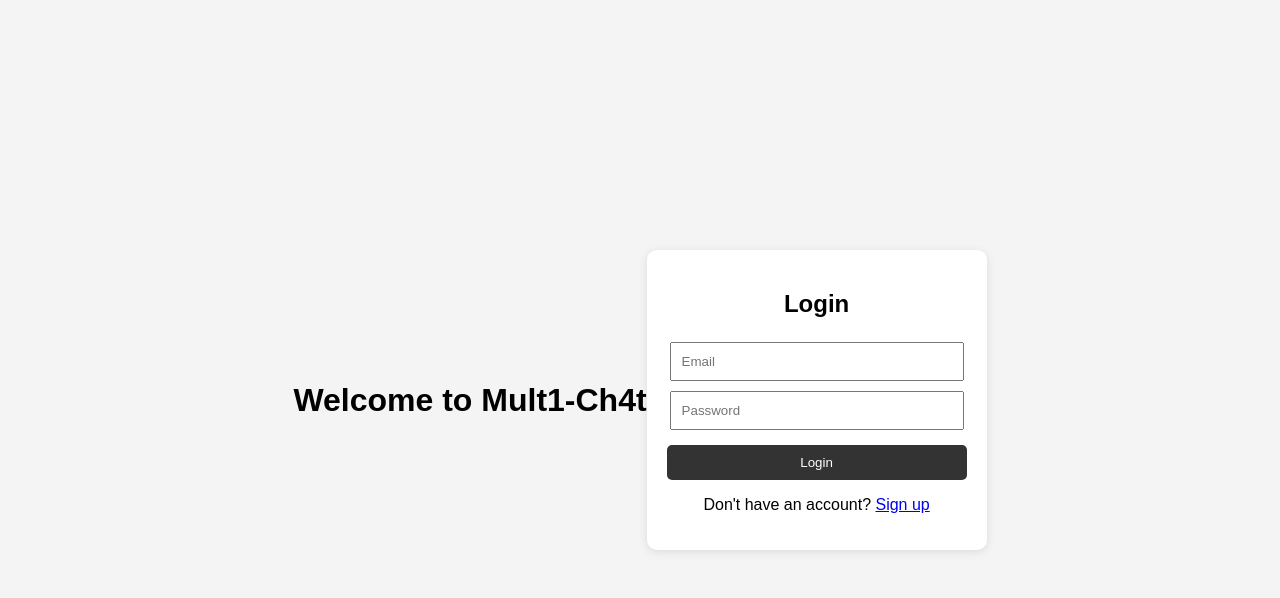
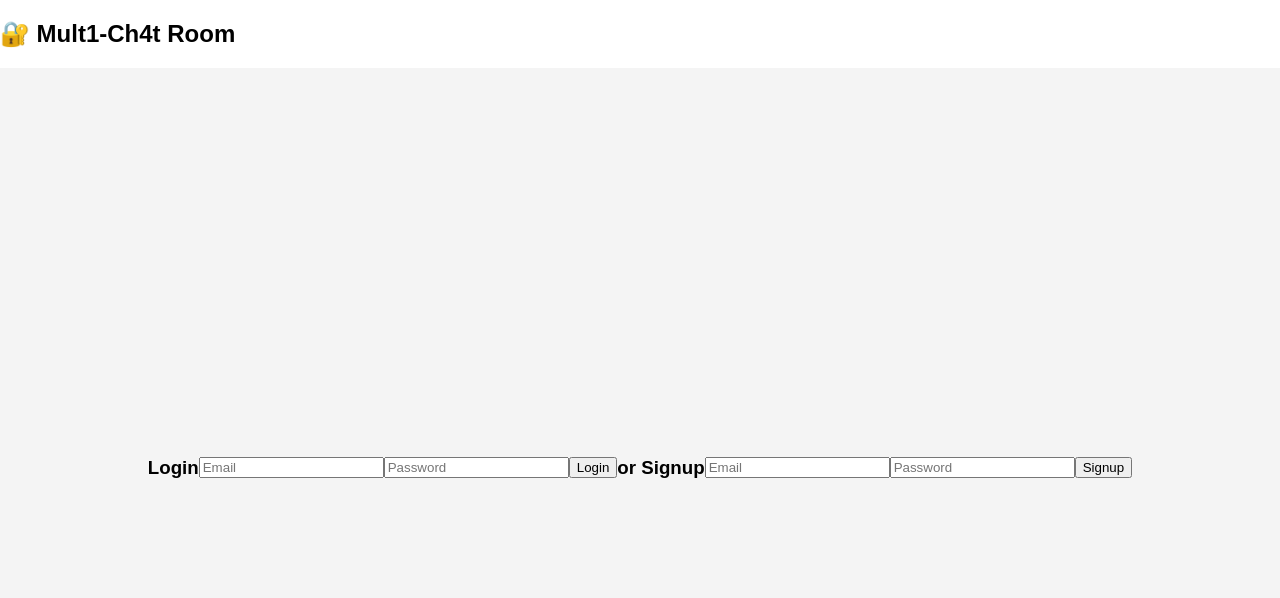
Before and after one commit to Landing749/Mult1-Ch4t, a plain HTML site: page index.html in a window 1280 px wide. Drawn offline with Linux system fonts and the light colour scheme; no server answers.

Commit message:
Update index.html

```diff
--- a/index.html
+++ b/index.html
@@ -3,33 +3,28 @@
 <head>
   <meta charset="UTF-8">
   <meta name="viewport" content="width=device-width, initial-scale=1.0">
-  <title>Mult1-Ch4t - Login</title>
+  <title>Mult1-Ch4t Room | Login</title>
   <link rel="stylesheet" href="style.css">
-  <script type="module" src="firebase.js"></script>
 </head>
 <body>
+
+  <header>
+    <h2>🔐 Mult1-Ch4t Room</h2>
+  </header>
+
   <div class="auth-container">
-    <h1>Welcome to Mult1-Ch4t</h1>
+    <h3>Login</h3>
+    <input type="email" id="login-email" placeholder="Email">
+    <input type="password" id="login-password" placeholder="Password">
+    <button id="login-btn">Login</button>
 
-    <div id="authBox">
-      <!-- Login Form -->
-      <div id="loginBox">
-        <h2>Login</h2>
-        <input type="email" id="loginEmail" placeholder="Email">
-        <input type="password" id="loginPassword" placeholder="Password">
-        <button id="loginBtn">Login</button>
-        <p>Don't have an account? <a href="#" id="showSignup">Sign up</a></p>
-      </div>
+    <h3>or Signup</h3>
+    <input type="email" id="signup-email" placeholder="Email">
+    <input type="password" id="signup-password" placeholder="Password">
+    <button id="signup-btn">Signup</button>
+  </div>
 
-      <!-- Signup Form -->
-      <div id="signupBox" style="display:none;">
-        <h2>Sign Up</h2>
-        <input type="email" id="signupEmail" placeholder="Email">
-        <input type="password" id="signupPassword" placeholder="Password">
-        <button id="signupBtn">Sign Up</button>
-        <p>Already have an account? <a href="#" id="showLogin">Login</a></p>
-      </div>
-    </div>
-  </div>
+  <!-- JS -->
+  <script type="module" src="index.js"></script>
 </body>
 </html>
```
